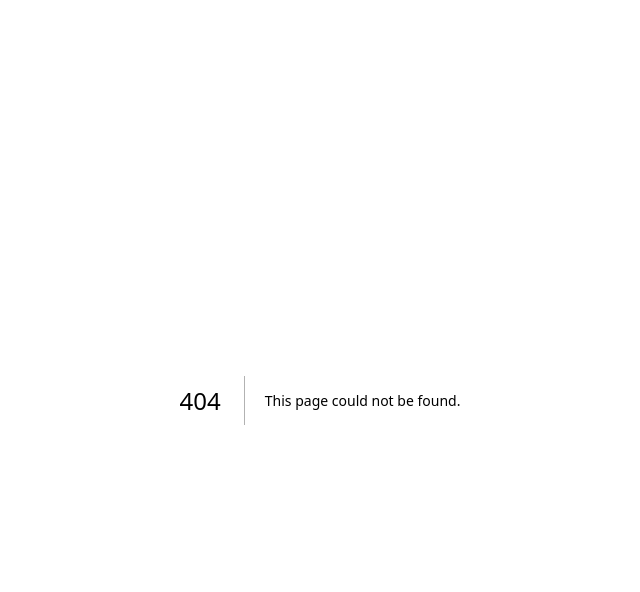
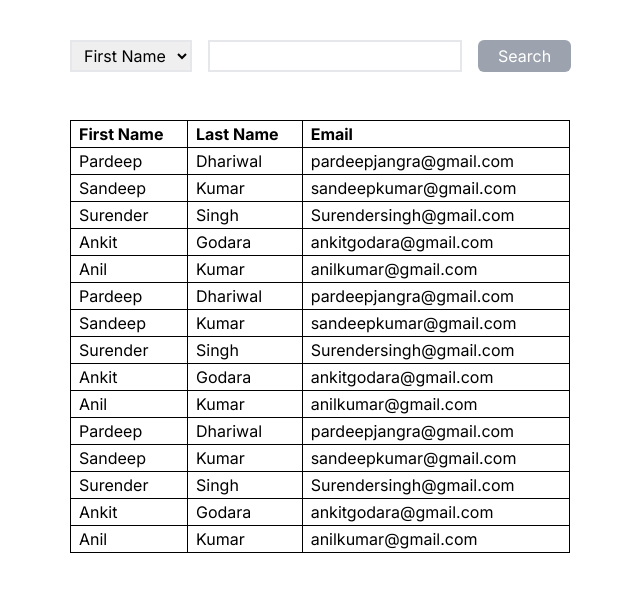
Before and after one commit to Pardeep-340/Practice-Next-TS-With-Tailwind, a Next.js app: page /select in a window 1280 px wide. Before the commit this address had no page. Shown: the top 592 px of the page, without its empty margins (320-960 px from the left). Built offline with nearby package versions, Linux system fonts and the light colour scheme.

Commit message:
select done

```diff
--- a/src/app/page.tsx
+++ b/src/app/page.tsx
@@ -4,7 +4,10 @@ import React from 'react'
 const page = () => {
   return (
     <div className='relative h-screen'>
-      <Link href="/todo" className='bg-gray-500 px-5 py-2 rounded-lg inline-block absolute top-1/2 start-1/2 -translate-x-1/2 -translate-y-1/2'>Todo</Link>
+      <div className='absolute top-1/2 start-1/2 -translate-x-1/2 -translate-y-1/2 flex gap-4'>
+        <Link href="/todo" className='bg-gray-500 px-5 py-2 rounded-lg inline-block '>Todo</Link>
+        <Link href="/select" className='bg-gray-500 px-5 py-2 rounded-lg inline-block'>Select</Link>
+      </div>
     </div>
   )
 }
--- /dev/null
+++ b/src/app/select/page.tsx
@@ -0,0 +1,12 @@
+import Select from '@/components/Select'
+import React from 'react'
+
+const page = () => {
+    return (
+        <div>
+            <Select />
+        </div>
+    )
+}
+
+export default page
--- /dev/null
+++ b/src/components/Helper.jsx
@@ -0,0 +1,78 @@
+
+export const focusTableList = [
+    {
+        firstName: "Pardeep",
+        lastName: "Dhariwal",
+        email: "pardeepjangra@gmail.com"
+    },
+    {
+        firstName: "Sandeep",
+        lastName: "Kumar",
+        email: "sandeepkumar@gmail.com"
+    },
+    {
+        firstName: "Surender",
+        lastName: "Singh",
+        email: "Surendersingh@gmail.com",
+    },
+    {
+        firstName: "Ankit",
+        lastName: "Godara",
+        email: "ankitgodara@gmail.com"
+    },
+    {
+        firstName: "Anil",
+        lastName: "Kumar",
+        email: "anilkumar@gmail.com"
+    },
+    {
+        firstName: "Pardeep",
+        lastName: "Dhariwal",
+        email: "pardeepjangra@gmail.com"
+    },
+    {
+        firstName: "Sandeep",
+        lastName: "Kumar",
+        email: "sandeepkumar@gmail.com"
+    },
+    {
+        firstName: "Surender",
+        lastName: "Singh",
+        email: "Surendersingh@gmail.com",
+    },
+    {
+        firstName: "Ankit",
+        lastName: "Godara",
+        email: "ankitgodara@gmail.com"
+    },
+    {
+        firstName: "Anil",
+        lastName: "Kumar",
+        email: "anilkumar@gmail.com"
+    },
+    {
+        firstName: "Pardeep",
+        lastName: "Dhariwal",
+        email: "pardeepjangra@gmail.com"
+    },
+    {
+        firstName: "Sandeep",
+        lastName: "Kumar",
+        email: "sandeepkumar@gmail.com"
+    },
+    {
+        firstName: "Surender",
+        lastName: "Singh",
+        email: "Surendersingh@gmail.com",
+    },
+    {
+        firstName: "Ankit",
+        lastName: "Godara",
+        email: "ankitgodara@gmail.com"
+    },
+    {
+        firstName: "Anil",
+        lastName: "Kumar",
+        email: "anilkumar@gmail.com"
+    },
+]
--- /dev/null
+++ b/src/components/Select.tsx
@@ -0,0 +1,79 @@
+"use client"
+import React, { useState } from 'react';
+import { focusTableList } from './Helper';
+
+const Select = () => {
+  const [selected, setSelected] = useState("firstName");
+  const [studentInput, setStudentInput] = useState("");
+  const [studentList, setStudentList] = useState(focusTableList);
+  const [noResults, setNoResults] = useState(false);
+
+  function searchStudentList(e: any) {
+    e.preventDefault();
+    const filteredStudentList = focusTableList.filter(student => {
+      if (selected === "firstName") {
+        return student.firstName.toLowerCase().match(studentInput.toLowerCase());
+      } else if (selected === "lastName") {
+        return student.lastName.toLowerCase().match(studentInput.toLowerCase());
+      } else if (selected === "email") {
+        return student.email.toLowerCase().match(studentInput.toLowerCase());
+      }
+      return false;
+    });
+    setStudentList(filteredStudentList);
+    if (filteredStudentList.length === 0) {
+      setNoResults(true);
+    } else {
+      setNoResults(false);
+    }
+  }
+  return (
+    <div className='max-w-[1140px] mx-auto px-4 pt-10'>
+      <div className='max-w-[500px] mx-auto relative'>
+        <form className='flex items-center gap-4' onSubmit={searchStudentList}>
+          <select
+            value={selected}
+            onChange={(e) => setSelected(e.target.value)}
+            className='border-2 h-8 px-2'
+          >
+            <option value="firstName">First Name</option>
+            <option value="lastName">Last Name</option>
+            <option value="email">Email</option>
+          </select>
+          <input
+            type="search"
+            value={studentInput}
+            onChange={(e) => setStudentInput(e.target.value)}
+            className='border-2 px-2 h-8'
+          />
+          <button type='submit' className='bg-gray-400 text-white px-5 h-8 rounded-md'>
+            Search
+          </button>
+        </form>
+        {noResults && <p className='font-bold text-xl absolute top-10'>No Result Found</p>}
+        <table className="border border-black mt-12 w-full">
+          <thead>
+            <tr>
+              <th className="text-start ps-2 border-r border-r-black">First Name</th>
+              <th className="text-start ps-2 border-r border-r-black">Last Name</th>
+              <th className="text-start ps-2 border-r border-r-black">Email</th>
+            </tr>
+          </thead>
+          <tbody>
+            {studentList.map((obj, index) => {
+              return (
+                <tr key={index} className={`border-t border-t-black`}>
+                  <td className="text-start ps-2 border-r border-r-black">{obj.firstName}</td>
+                  <td className="text-start ps-2 border-r border-r-black">{obj.lastName}</td>
+                  <td className="text-start ps-2 border-r border-r-black">{obj.email}</td>
+                </tr>
+              );
+            })}
+          </tbody>
+        </table>
+      </div>
+    </div>
+  );
+}
+
+export default Select;
```
